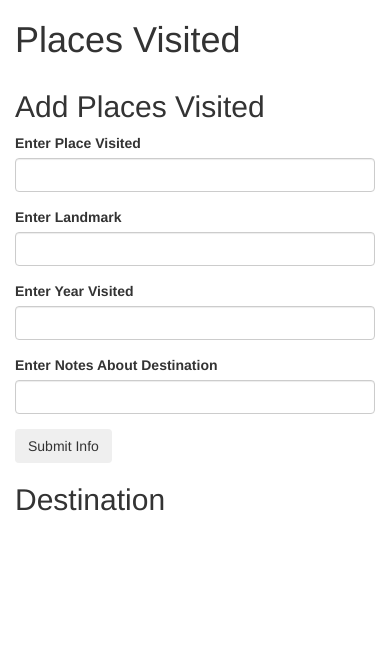
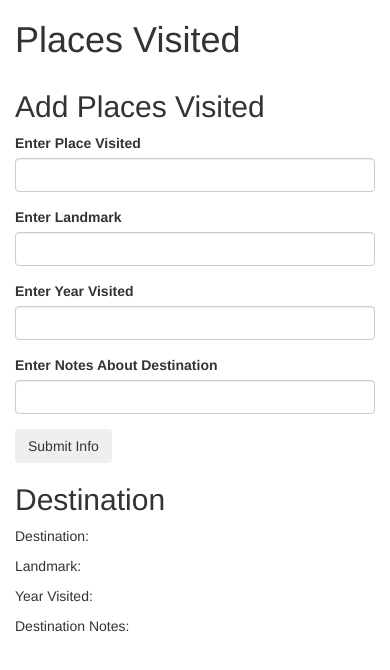
Before and after one commit to Grantone/places-visited, a plain HTML site: page index.html in a window 390 px wide. Drawn offline with Linux system fonts and the light colour scheme.

Commit message:
Add a  section where all the inputted info will be displayed

```diff
--- a/index.html
+++ b/index.html
@@ -50,6 +50,17 @@
 
       </div>
 
+      <div class="col-md-4">
+        <div id="fullDestinationInfo">
+          <p>Destination:<span class=></span></p>
+          <p>Landmark:<span class=></span></p>
+          <p>Year Visited:<span class=></span></p>
+          <p>Destination Notes:<span class=></span></p>
+
+        </div>
+
+      </div>
+
     </div>
 
 
```
